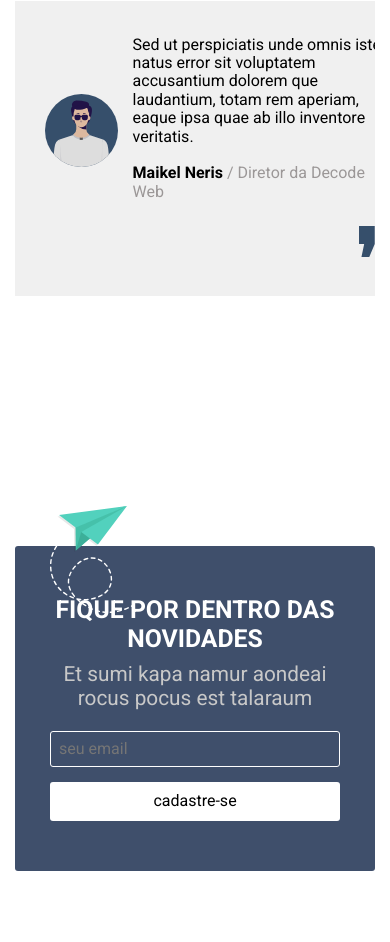
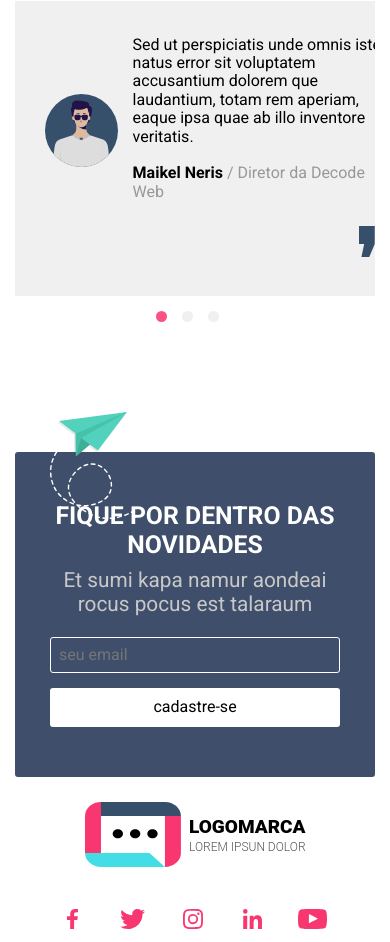
Before and after one commit to YannFigueiredo/marketing-website, a plain HTML site: page index.html in a window 390 px wide. Shown: the part 5896-6838 px from the top of the page. Before the commit the page ends 6767 px from the top, so only its background shows below. Drawn offline with Linux system fonts and the light colour scheme.

Commit message:
Finalizada estilização do footer mobile

```diff
--- a/css/main.css
+++ b/css/main.css
@@ -423,7 +423,7 @@ img{
 
 /*DEPOIMENTOS*/
 .depoimentos{
-    margin-bottom: 250px;
+    margin-bottom: 130px;
 }
 
 .depoimentos header{
@@ -474,13 +474,31 @@ img{
     margin-top: 25px;
 }
 
+.area-dots{
+    display: flex;
+    justify-content: center;
+    margin-top: 15px;
+}
+
+.area-dots div{
+    border-radius: 50%;
+    background-color: #f0f0f0;
+    width: 11px;
+    height: 11px;
+    margin-right: 15px;
+}
+
+.area-dots .ativo{
+    background-color: #fc5185;
+}
+
 /*NOVIDADES*/
 .novidades{
     background-color: #3f4f6b;
     padding: 50px 35px;
     position: relative;
     border-radius: 3px;
-    margin-bottom: 50px;
+    margin-bottom: 25px;
 }
 
 .novidades header{
@@ -519,3 +537,46 @@ img{
 .novidades #btn-email:hover{
     background-color:  #bababa;
 }
+
+/*FOOTER*/
+.footer-principal{
+    display: flex;
+    flex-direction: column;
+    justify-content: center;
+    align-items: center;
+    margin: 0 auto 80px auto;
+}
+
+.redes-sociais{
+    margin-top: 30px;
+    display: flex;
+    justify-content: space-between;
+    width: 280px;
+}
+
+.redes-sociais li{
+    list-style-type: none;
+    width: 40px;
+    height: 40px;
+}
+
+.redes-sociais a{
+    display: inline-block;
+    width: 35px;
+    height: 35px;
+    border-radius: 50%;
+    display: flex;
+    align-items: center;
+    justify-content: center;
+    transition: all 0.5s;
+}
+
+.redes-sociais a img{
+    height: 20px;
+}
+
+.redes-sociais a:hover{
+
+    box-sizing: border-box;
+    box-shadow: 2px -2px 4px -6px black, -2px 2px 14px -6px black;
+}
--- a/index.html
+++ b/index.html
@@ -308,6 +308,11 @@
                         </div>
                     </article>
                 </div>
+                <div class="area-dots">
+                    <div class="ativo" id="1"></div>
+                    <div id="2"></div>
+                    <div id="3"></div>
+                </div>
             </section>
             <section class="novidades">
                 <header>
@@ -319,8 +324,17 @@
             <a class="btn" id="btn-email">cadastre-se</a>
             </section>
         </main>
-        <footer>
-
+        <footer class="footer-principal">
+            <div>
+                <img class="logo" src="img/logo.svg" alt="Logo do footer">
+            </div>
+            <ul class="redes-sociais">
+                <li><a href="#"><img src="img/facebook.svg" alt="Logo do Facebook"></a></li>
+                <li><a href="#"><img src="img/twitter.svg" alt="Logo do Twitter"></a</li>
+                <li><a href="#"><img src="img/instagram.svg" alt="Logo do Instagram"></a></li>
+                <li><a href="#"><img src="img/linkedin.svg" alt="Logo do Linkedin"></a></li>
+                <li><a href="#"><img src="img/youtube.svg" alt="Logo do Youtube"></a></li>
+            </ul>
         </footer>
         <script src="js/menu.js"></script>
         <script src="js/galeria-servicos.js"></script>
```
